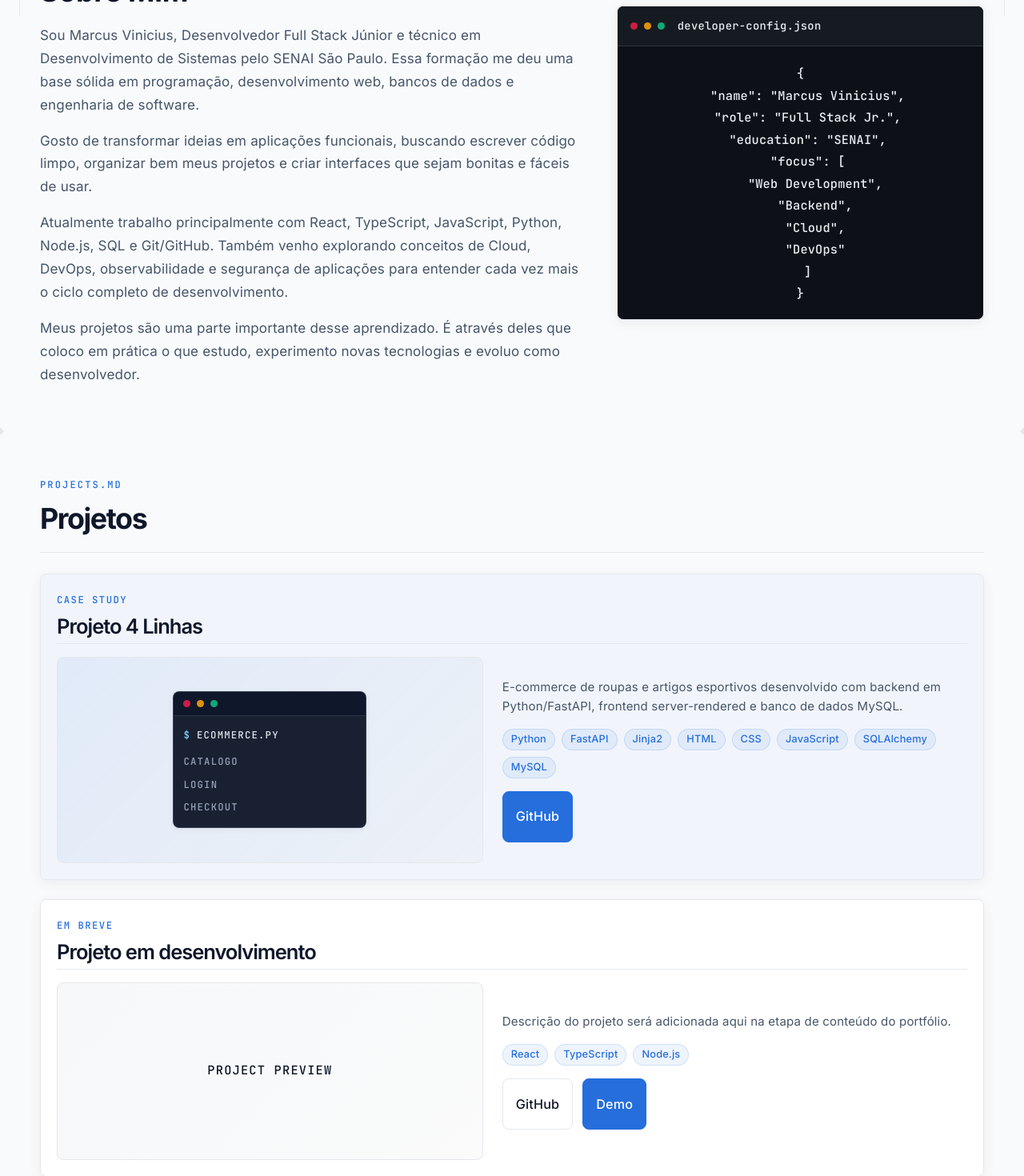
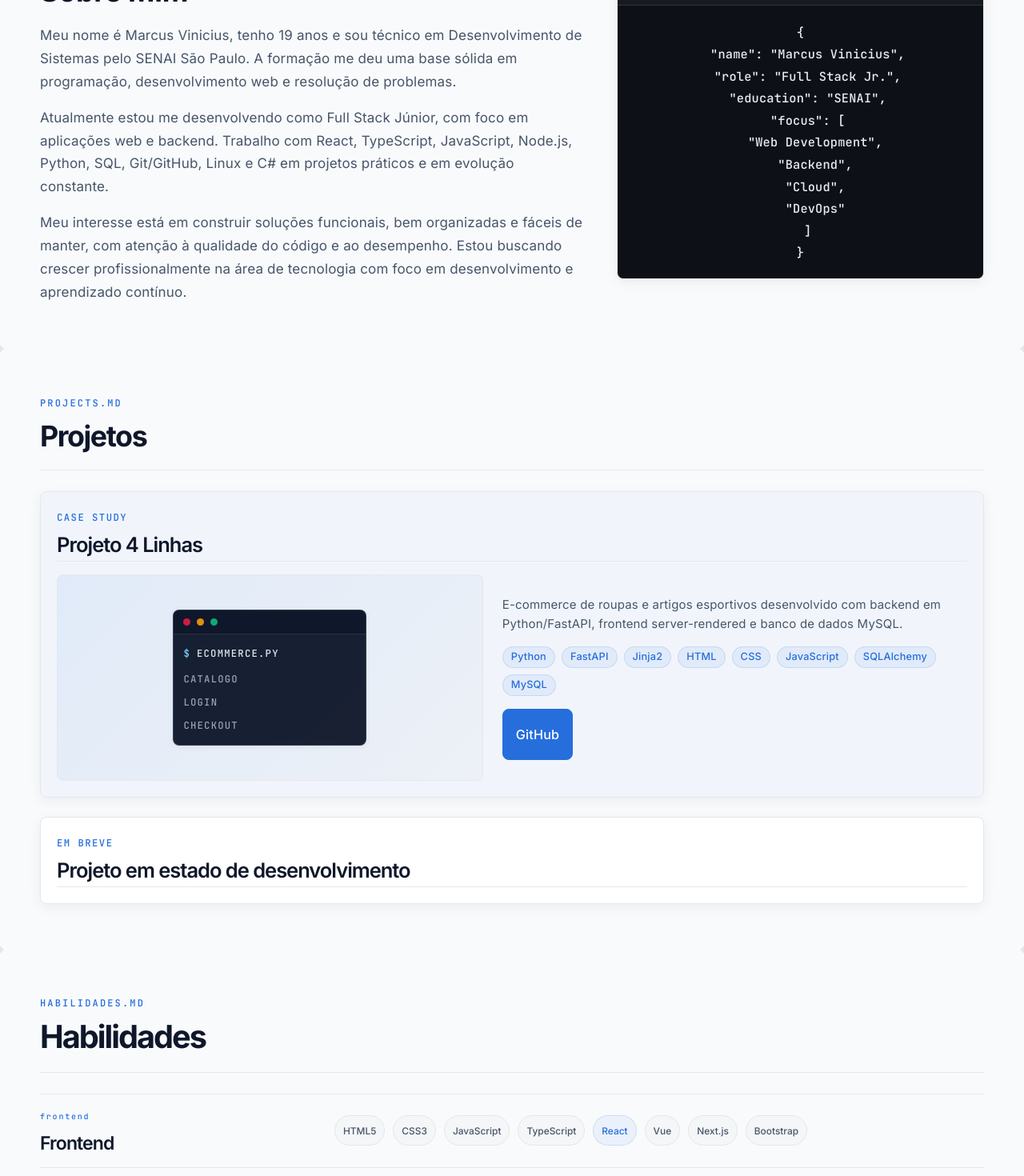
Before and after one commit to Marcus7V/marcus-vinicius-portfolio, a React (Vite) app: page / in a window 1280 px wide. Shown: the part 780-2250 px from the top of the page at 80% size. Built offline with nearby package versions, Linux system fonts and the light colour scheme.

Commit message:
refine portfolio layout and content

```diff
--- a/src/components/layout/Navbar/Navbar.css
+++ b/src/components/layout/Navbar/Navbar.css
@@ -108,15 +108,37 @@
   font-family: var(--font-primary);
   font-size: 13px;
   font-weight: var(--font-weight-medium);
-  padding: 7px 10px;
+  padding: 7px 28px 7px 10px;
   min-width: 72px;
   height: 36px;
   cursor: pointer;
   outline: none;
+  color-scheme: light;
 }
 
 .language-select {
   background: transparent;
+}
+
+.language-select option,
+.mobile-language-select option {
+  background-color: var(--surface);
+  color: var(--text-primary);
+}
+
+.language-select option:checked,
+.mobile-language-select option:checked,
+.language-select option:hover,
+.mobile-language-select option:hover {
+  background: var(--border);
+  color: var(--text-primary);
+}
+
+:root[data-theme='dark'] .language-select,
+:root[data-theme='dark'] .mobile-language-select,
+:root:not([data-theme='light']) .language-select,
+:root:not([data-theme='light']) .mobile-language-select {
+  color-scheme: dark;
 }
 
 .language-select:focus,
@@ -231,11 +253,11 @@
 /* Mobile Drawer Menu */
 .mobile-drawer {
   position: fixed;
-  top: 80px;
+  top: 68px;
   left: 0;
   width: 100%;
   max-width: 100vw;
-  height: calc(100vh - 80px);
+  height: calc(100vh - 68px);
   background-color: var(--surface);
   border-bottom: 1px solid var(--border);
   z-index: 999;
--- a/src/components/sections/Certifications/Certifications.css
+++ b/src/components/sections/Certifications/Certifications.css
@@ -45,10 +45,15 @@
   padding: 20px 22px;
 }
 
-.certifications-empty p {
-  margin: 0;
-  color: var(--text-secondary);
+.certifications-link {
+  color: var(--primary);
+  text-decoration: none;
+  font-weight: 500;
   line-height: 1.6;
+}
+
+.certifications-link:hover {
+  text-decoration: underline;
 }
 
 @media (max-width: 768px) {
--- a/src/components/sections/Certifications/Certifications.tsx
+++ b/src/components/sections/Certifications/Certifications.tsx
@@ -15,7 +15,14 @@ export function Certifications() {
         <div className="section-divider" />
 
         <div className="certifications-empty" aria-live="polite">
-          <p>{t.certifications.empty}</p>
+          <a
+            href="https://www.credly.com/users/marcus-vinicius.e37dde10"
+            target="_blank"
+            rel="noopener noreferrer"
+            className="certifications-link"
+          >
+            {t.certifications.credly}
+          </a>
         </div>
       </div>
     </section>
--- a/src/components/sections/Projects/Projects.tsx
+++ b/src/components/sections/Projects/Projects.tsx
@@ -77,29 +77,6 @@ export function Projects() {
               <h3>{t.projects.upcomingTitle}</h3>
             </div>
           </div>
-
-          <div className="project-story-content">
-            <div className="project-preview project-preview-placeholder">PROJECT PREVIEW</div>
-
-            <div className="project-body">
-              <p>{t.projects.upcomingBody}</p>
-
-              <div className="project-tags" aria-label="Tecnologias do projeto">
-                <span>React</span>
-                <span>TypeScript</span>
-                <span>Node.js</span>
-              </div>
-
-              <div className="project-actions">
-                <a href="#" className="project-link secondary">
-                  {t.projects.github}
-                </a>
-                <a href="#" className="project-link primary">
-                  {t.projects.demo}
-                </a>
-              </div>
-            </div>
-          </div>
         </article>
       </div>
     </section>
--- a/src/components/sections/Skills/Skills.tsx
+++ b/src/components/sections/Skills/Skills.tsx
@@ -10,7 +10,7 @@ const skillCategories = [
   {
     key: 'backend',
     title: 'Backend',
-    technologies: ['Python', 'FastAPI', 'Node.js', 'APIs REST'],
+    technologies: ['Python', 'FastAPI', 'Node.js', 'C#', 'APIs REST'],
   },
   {
     key: 'database',
@@ -20,7 +20,7 @@ const skillCategories = [
   {
     key: 'tools',
     title: 'Tools / DevOps',
-    technologies: ['Git', 'GitHub', 'VS Code', 'npm'],
+    technologies: ['Git', 'GitHub', 'Linux', 'npm'],
   },
 ];
 
--- a/src/components/ui/Terminal/Terminal.css
+++ b/src/components/ui/Terminal/Terminal.css
@@ -139,12 +139,13 @@
 
 /* --------------------------- Output Content --------------------------- */
 .terminal-output-content {
-  margin-top: 4px;
-  margin-bottom: var(--space-md);
+  width: min(100%, 520px);
+  margin: 4px auto var(--space-md);
   display: flex;
   flex-direction: column;
   gap: var(--space-xs);
   color: #E6EDF3;
+  text-align: left;
 }
 
 .highlight-name {
--- a/src/i18n/translations.ts
+++ b/src/i18n/translations.ts
@@ -34,7 +34,6 @@ export type TranslationContent = {
     body: string;
     comingSoon: string;
     upcomingTitle: string;
-    upcomingBody: string;
     github: string;
     demo: string;
   };
@@ -48,7 +47,7 @@ export type TranslationContent = {
   certifications: {
     label: string;
     title: string;
-    empty: string;
+    credly: string;
   };
   contact: {
     label: string;
@@ -77,7 +76,7 @@ export const translations: Record<Language, TranslationContent> = {
     },
     hero: {
       eyebrow: 'Desenvolvedor Full Stack Júnior',
-      subtitle: 'Técnico em Desenvolvimento de Sistemas — SENAI São Paulo',
+      subtitle: 'Técnico em Desenvolvimento de Sistemas',
       description: 'Focado em construir soluções web eficientes, limpas e de alto desempenho.',
       projects: 'Projetos',
       contact: 'Contato',
@@ -88,10 +87,9 @@ export const translations: Record<Language, TranslationContent> = {
       label: 'ABOUT.MD',
       title: 'Sobre Mim',
       paragraphs: [
-        'Sou Marcus Vinicius, Desenvolvedor Full Stack Júnior e técnico em Desenvolvimento de Sistemas pelo SENAI São Paulo. Essa formação me deu uma base sólida em programação, desenvolvimento web, bancos de dados e engenharia de software.',
-        'Gosto de transformar ideias em aplicações funcionais, buscando escrever código limpo, organizar bem meus projetos e criar interfaces que sejam bonitas e fáceis de usar.',
-        'Atualmente trabalho principalmente com React, TypeScript, JavaScript, Python, Node.js, SQL e Git/GitHub. Também venho explorando conceitos de Cloud, DevOps, observabilidade e segurança de aplicações para entender cada vez mais o ciclo completo de desenvolvimento.',
-        'Meus projetos são uma parte importante desse aprendizado. É através deles que coloco em prática o que estudo, experimento novas tecnologias e evoluo como desenvolvedor.',
+        'Meu nome é Marcus Vinicius, tenho 19 anos e sou técnico em Desenvolvimento de Sistemas pelo SENAI São Paulo. A formação me deu uma base sólida em programação, desenvolvimento web e resolução de problemas.',
+        'Atualmente estou me desenvolvendo como Full Stack Júnior, com foco em aplicações web e backend. Trabalho com React, TypeScript, JavaScript, Node.js, Python, SQL, Git/GitHub, Linux e C# em projetos práticos e em evolução constante.',
+        'Meu interesse está em construir soluções funcionais, bem organizadas e fáceis de manter, com atenção à qualidade do código e ao desempenho. Estou buscando crescer profissionalmente na área de tecnologia com foco em desenvolvimento e aprendizado contínuo.',
       ],
       panelLabel: 'Informações técnicas do desenvolvedor',
     },
@@ -102,8 +100,7 @@ export const translations: Record<Language, TranslationContent> = {
       featuredTitle: 'Projeto 4 Linhas',
       body: 'E-commerce de roupas e artigos esportivos desenvolvido com backend em Python/FastAPI, frontend server-rendered e banco de dados MySQL.',
       comingSoon: 'Em breve',
-      upcomingTitle: 'Projeto em desenvolvimento',
-      upcomingBody: 'Descrição do projeto será adicionada aqui na etapa de conteúdo do portfólio.',
+      upcomingTitle: 'Projeto em estado de desenvolvimento',
       github: 'GitHub',
       demo: 'Demo',
     },
@@ -117,7 +114,7 @@ export const translations: Record<Language, TranslationContent> = {
     certifications: {
       label: 'CERTIFICATIONS.MD',
       title: 'Certificações',
-      empty: 'As certificações serão adicionadas em breve.',
+      credly: 'Confira minhas certificações no Credly',
     },
     contact: {
       label: 'CONTACT.MD',
@@ -144,7 +141,7 @@ export const translations: Record<Language, TranslationContent> = {
     },
     hero: {
       eyebrow: 'Junior Full Stack Developer',
-      subtitle: 'Systems Development Technician — SENAI São Paulo',
+      subtitle: 'Systems Development Technician',
       description: 'Focused on building efficient, clean, and high-performance web solutions.',
       projects: 'Projects',
       contact: 'Contact',
@@ -155,10 +152,9 @@ export const translations: Record<Language, TranslationContent> = {
       label: 'ABOUT.MD',
       title: 'About Me',
       paragraphs: [
-        'I am Marcus Vinicius, a Junior Full Stack Developer and Systems Development technician from SENAI São Paulo. That training gave me a solid foundation in programming, web development, databases, and software engineering.',
-        'I enjoy turning ideas into functional applications, writing clean code, organizing my projects well, and creating interfaces that are both attractive and easy to use.',
-        'I currently work mainly with React, TypeScript, JavaScript, Python, Node.js, SQL, and Git/GitHub. I am also exploring Cloud, DevOps, observability, and application security concepts to better understand the full development cycle.',
-        'My projects are an important part of this learning process. Through them, I put theory into practice, experiment with new technologies, and evolve as a developer.',
+        'My name is Marcus Vinicius, I am 19 years old, and I studied Systems Development at SENAI São Paulo. That training gave me a solid base in programming, web development, and problem solving.',
+        'I am currently developing as a Junior Full Stack Developer, with a focus on web and backend applications. I work with React, TypeScript, JavaScript, Node.js, Python, SQL, Git/GitHub, Linux, and C# in practical projects that are constantly evolving.',
+        'My interest is in building functional, well-organized, and maintainable solutions, with attention to code quality and performance. I am looking to keep growing professionally in technology through continuous learning and hands-on development.',
       ],
       panelLabel: 'Developer technical information',
     },
@@ -169,8 +165,7 @@ export const translations: Record<Language, TranslationContent> = {
       featuredTitle: 'Projeto 4 Linhas',
       body: 'Sportswear and sporting goods e-commerce developed with a Python/FastAPI backend, server-rendered frontend, and MySQL database.',
       comingSoon: 'Coming soon',
-      upcomingTitle: 'Project in development',
-      upcomingBody: 'Project description will be added here in the portfolio content stage.',
+      upcomingTitle: 'Project in active development',
       github: 'GitHub',
       demo: 'Demo',
     },
@@ -184,7 +179,7 @@ export const translations: Record<Language, TranslationContent> = {
     certifications: {
       label: 'CERTIFICATIONS.MD',
       title: 'Certifications',
-      empty: 'Certifications will be added soon.',
+      credly: 'View my certifications on Credly',
     },
     contact: {
       label: 'CONTACT.MD',
--- a/src/index.css
+++ b/src/index.css
@@ -138,27 +138,6 @@ body {
   background: var(--background);
   color: var(--text-secondary);
   font-family: var(--font-primary);
-  position: relative;
-}
-
-body::before,
-body::after {
-  content: '';
-  position: fixed;
-  top: 0;
-  bottom: 0;
-  width: 1px;
-  background: var(--border);
-  pointer-events: none;
-  z-index: 0;
-}
-
-body::before {
-  left: 24px;
-}
-
-body::after {
-  right: 24px;
 }
 
 /* --------------------------- Typography Styles --------------------------- */
```
Also changed, not shown: src/components/layout/Navbar/Navbar.tsx (+11 -5 lines), 1 other file (tests, documents, lock files or other folders).
